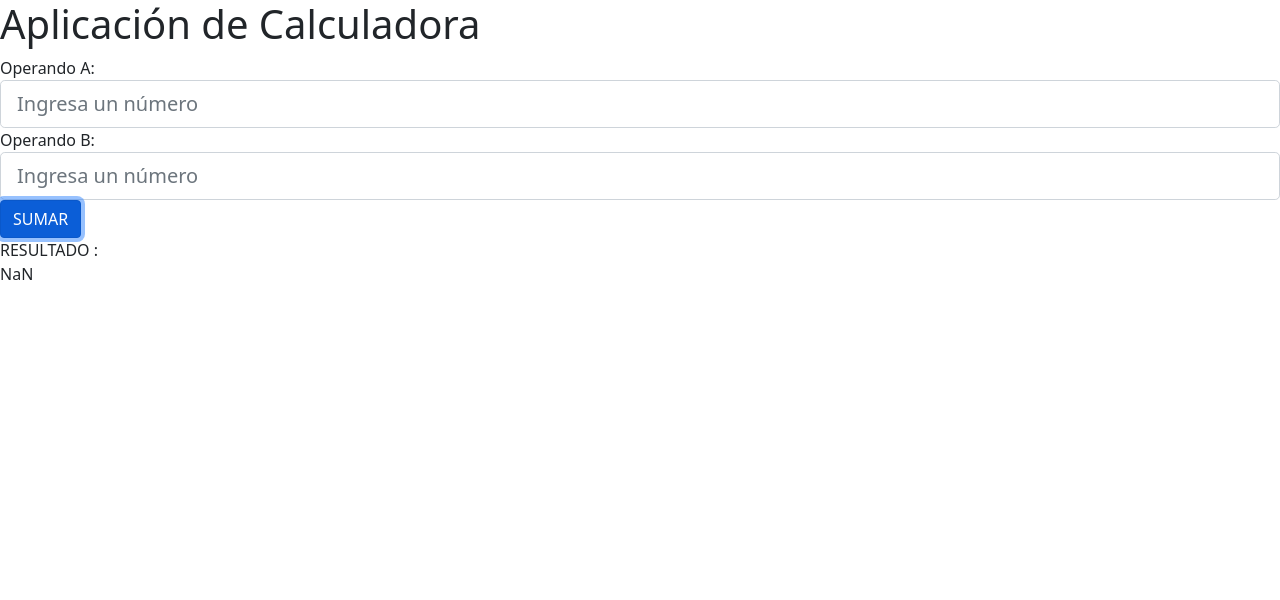
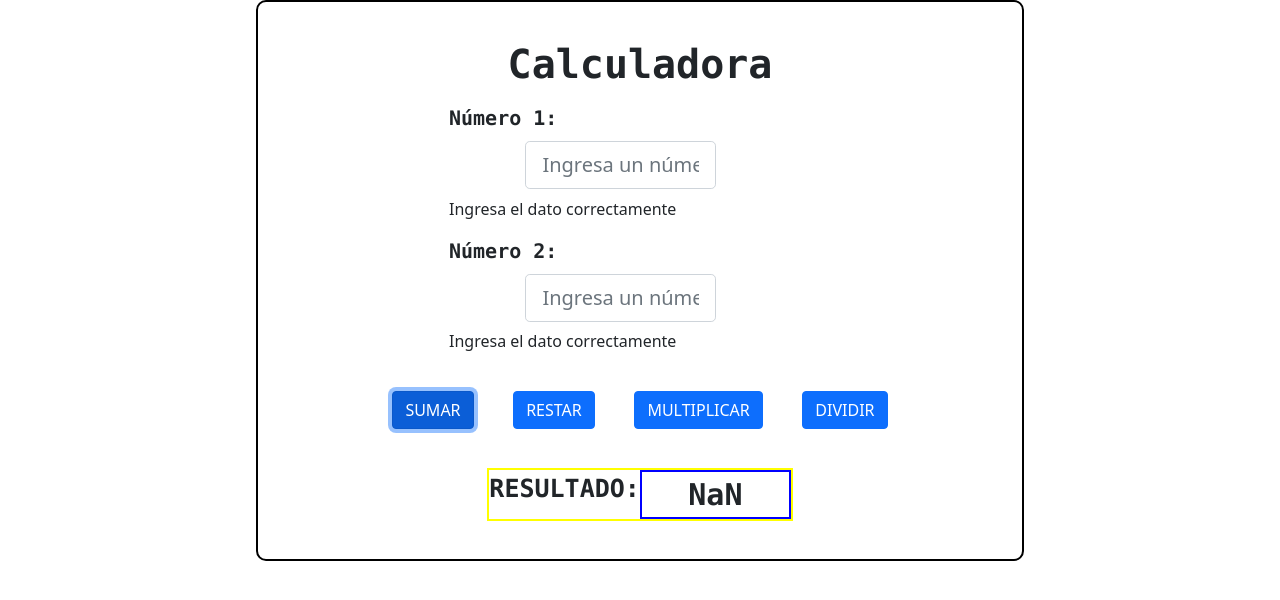
Before and after one commit to YukiDemon/Yupie, an Angular app: page / in a window 1280 px wide. Both pictures are taken after a click on the button "SUMAR". Shown: the top 600 px of the page. Built offline with nearby package versions, Linux system fonts and the light colour scheme.

Commit message:
Cambios 26/12/2022

```diff
--- a/src/app/Components/calculadora/calculadora.component.css
+++ b/src/app/Components/calculadora/calculadora.component.css
@@ -0,0 +1,63 @@
+.calculator{
+    border: 2px solid black;
+    width: 60%;
+    margin: auto;
+    border-radius: 10px;
+}
+
+h1{
+    font-family: monaco,Consolas,Lucida Console,monospace;
+    font-size: 40px;
+    font-weight: bold;
+    text-align: center  ;
+    margin: 5% 0% 2% 0%;
+}
+
+.Operator{
+    width: 50%;
+    margin: 0% 25% 2% 25%;
+}
+
+.Operator label{
+    font-family: monaco,Consolas,Lucida Console,monospace;
+    font-size: 20px;
+    font-weight: bold;
+}
+
+.Operator input{
+    width: 50%;
+    margin: 2% 30% 2% 20%;
+}
+
+.buttons{
+    width: 70%;
+    margin: 5% 15% 2% 15%;
+    display: flex;
+    flex-direction: row;
+    justify-content: space-around;
+}
+
+.Resultado{
+    font-family: monaco,Consolas,Lucida Console,monospace;
+    font-size: 25px;
+    font-weight: bold;
+    display: flex;
+    flex-direction: row;
+    border: 2px solid yellow;
+    width: 40%;
+    margin: 5% 30% 5% 30%;
+}
+
+.title{
+    width: 50%;
+    text-align: center;
+}
+
+.result{
+    font-family: monaco,Consolas,Lucida Console,monospace;
+    font-size: 30px;
+    font-weight: bold;
+    border: 2px solid blue;
+    width: 50%;
+    text-align: center;
+}
--- a/src/app/Components/calculadora/calculadora.component.html
+++ b/src/app/Components/calculadora/calculadora.component.html
@@ -1,7 +1,7 @@
 <div class="calculator">
-  <h1>Aplicación de Calculadora</h1>
-  <div>
-    <label>Operando A: </label>
+  <h1>Calculadora</h1>
+  <div class="Operator">
+    <label>Número 1: </label>
     <input
       class="form-control form-control-lg"
       type="text"
@@ -9,9 +9,10 @@
       placeholder="Ingresa un número"
       aria-label=".form-control-lg example"
     />
+    <span *ngIf="spanOcult1">Ingresa el dato correctamente</span>
   </div>
-  <div>
-    <label>Operando B: </label>
+  <div class="Operator">
+    <label>Número 2: </label>
     <input
       class="form-control form-control-lg"
       type="text"
@@ -19,10 +20,29 @@
       placeholder="Ingresa un número"
       aria-label=".form-control-lg example"
     />
+    <span *ngIf="spanOcult2">Ingresa el dato correctamente</span>
   </div>
-  <button (click)="Operation()" class="btn btn-primary">SUMAR</button>
-  <div class="Resultado">
-    <div>RESULTADO :</div>
-    <div>{{ result == 0 ? "" : result }}</div>
+  <div class="buttons">
+    <button (click)="Suma()" (click)="SpanOcult()" class="btn btn-primary">
+      SUMAR
+    </button>
+    <button (click)="Resta()" (click)="SpanOcult()" class="btn btn-primary">
+      RESTAR
+    </button>
+    <button
+      (click)="Multiplicar()"
+      (click)="SpanOcult()"
+      class="btn btn-primary"
+    >
+      MULTIPLICAR
+    </button>
+    <button (click)="Dividir()" (click)="SpanOcult()" class="btn btn-primary">
+      DIVIDIR
+    </button>
+  </div>
+
+  <div class="Resultado" *ngIf="Ocult">
+    <div class="title">RESULTADO:</div>
+    <div class="result">{{ result == 0 ? "" : result }}</div>
   </div>
 </div>
--- a/src/app/Components/calculadora/calculadora.component.ts
+++ b/src/app/Components/calculadora/calculadora.component.ts
@@ -9,6 +9,9 @@ export class CalculadoraComponent {
   number1= '';
   number2= '';
   result:number = 0;
+  Ocult : boolean = false;
+  spanOcult1 : boolean = false;
+  spanOcult2 : boolean = false;
 
   A(event: Event){
     this.number1 = (<HTMLInputElement>event.target).value
@@ -19,10 +22,38 @@ export class CalculadoraComponent {
   }
 
 
-  Operation(){
-    this.result = parseInt(this.number1) + parseInt(this.number2)
-    console.log()
+  Suma(){
+      this.result = parseInt(this.number1) + parseInt(this.number2)
+      this.Ocult = !this.Ocult
   }
 
+  Resta(){
+      this.result = parseInt(this.number1) - parseInt(this.number2)
+      this.Ocult = !this.Ocult
+  }
+
+  Multiplicar(){
+      this.result = parseInt(this.number1) * parseInt(this.number2)
+      this.Ocult = !this.Ocult
+  }
+
+  Dividir(){
+      this.result = parseInt(this.number1) / parseInt(this.number2)
+      this.Ocult = !this.Ocult
+  }
+
+  SpanOcult(){
+    if(this.number1 == ''){
+      this.spanOcult1 = !this.spanOcult1
+    }else {
+      this.spanOcult1  == false;
+    }
+
+    if(this.number2 == ''){
+      this.spanOcult2 = !this.spanOcult2
+    }else{
+      this.spanOcult2  == false;
+    }
+  }
 
 }
```
